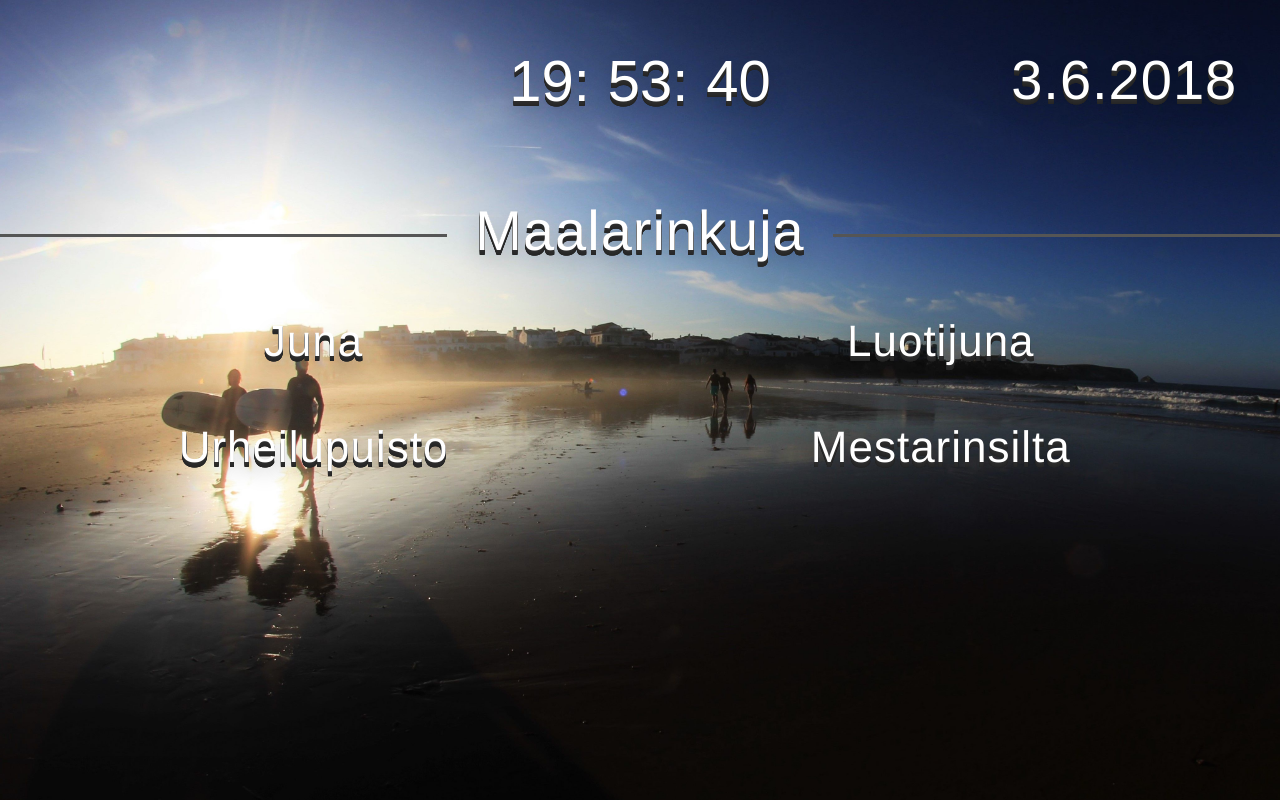
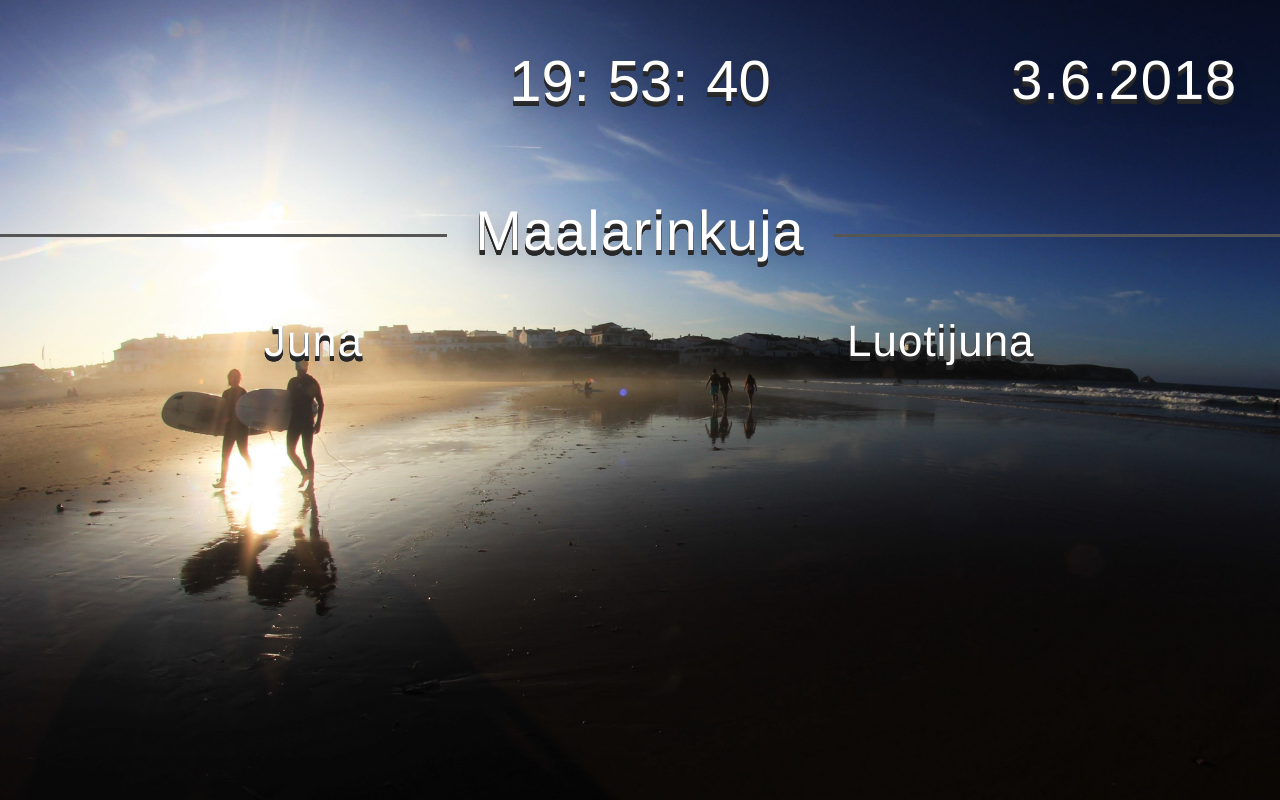
Before and after one commit to sjogres1/infoscreen_home, a plain HTML site: page index.html in a window 1280 px wide. Shown: the top 800 px of the page. Drawn offline with nearby package versions, Linux system fonts and the light colour scheme; no server answers; a web font is replaced by a local one.

Commit message:
Commented out schedule 3 and 4. Only two train schedules are now used

```diff
--- a/index.html
+++ b/index.html
@@ -56,14 +56,14 @@
         <h1>Luotijuna</h1>
     </div>
 
-    <div class="busschedule" id="schedule3">
+    <!--<div class="busschedule" id="schedule3">
 
         <h1>Urheilupuisto</h1>
     </div>
 
     <div class="busschedule" id="schedule4">
         <h1>Mestarinsilta</h1>
-    </div>
+    </div> -->
 
 
 
```
